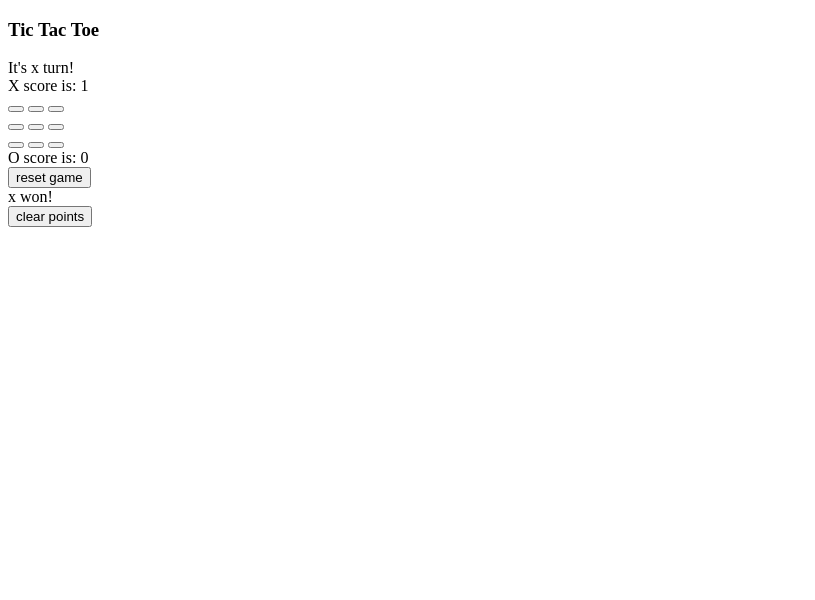
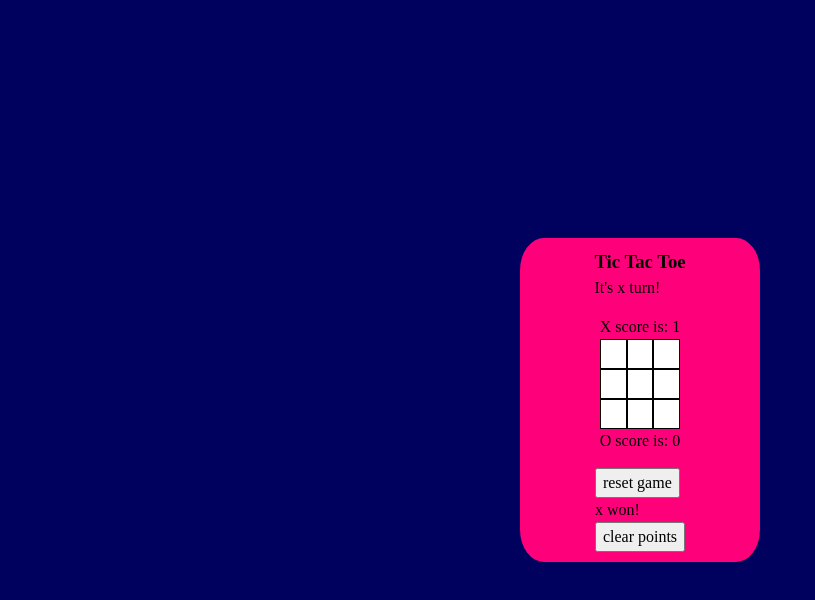
Before and after one commit to creespie/tictactoe-top, a plain HTML site: page index.html in a window 1280 px wide. Shown: the whole page, without its empty margins (0-815 px from the left). Drawn offline with Linux system fonts and the light colour scheme.

Commit message:
create base html style

```diff
--- a/index.html
+++ b/index.html
@@ -4,6 +4,7 @@
     <meta charset="UTF-8">
     <meta name="viewport" content="width=device-width, initial-scale=1.0">
     <title>Tic Tac Toe</title>
+    <link rel="stylesheet" href="style.css">
 </head>
 <body>
     <div class="main">
@@ -11,28 +12,22 @@
             <h3>Tic Tac Toe</h3>
             <div class="turnDisplay">It's x turn!</div>
         </div>
-        <div>
+        <div class="center">
             <div class="scoreX">X score is: 1</div>
             <div class="table">
-                <div class="row">
                 <button class="rowA" id="1a"></button>
                 <button class="rowA" id="2a"></button>
                 <button class="rowA" id="3a"></button>
-                </div>
-                <div class="row">
                 <button class="rowB" id="1b"></button>
                 <button class="rowB" id="2b"></button>
                 <button class="rowB" id="3b"></button>
-                </div>
-                <div class="row">
                 <button class="rowC" id="1c"></button>
                 <button class="rowC" id="2c"></button>
                 <button class="rowC" id="3c"></button>
             </div>
-            </div>
             <div class="scoreO"> O score is: 0</div>
         </div>
-        <div>
+        <div class="bottom">
             <button class="reset">reset game</button>
             <div class="winner">
                 x won!
--- a/style.css
+++ b/style.css
@@ -0,0 +1,90 @@
+/* 1. Use a more-intuitive box-sizing model */
+*, *::before, *::after {
+    box-sizing: border-box;
+  }
+
+  /* 2. Remove default margin */
+  * {
+    margin: 0px;
+  }
+
+  body {
+    /* 3. Add accessible line-height */
+    line-height: 1.5;
+    /* 4. Improve text rendering */
+    -webkit-font-smoothing: antialiased;
+  }
+
+  /* 5. Improve media defaults */
+  img, picture, video, canvas, svg {
+    display: block;
+    max-width: 100%;
+  }
+
+  /* 6. Inherit fonts for form controls */
+  input, button, textarea, select {
+    font: inherit;
+  }
+
+  /* 7. Avoid text overflows */
+  p, h1, h2, h3, h4, h5, h6 {
+    overflow-wrap: break-word;
+  }
+
+  /* 8. Improve line wrapping */
+  p {
+    text-wrap: pretty;
+  }
+  h1, h2, h3, h4, h5, h6 {
+    text-wrap: balance;
+  }
+
+  /*
+    9. Create a root stacking context
+  */
+  #root, #__next {
+    isolation: isolate;
+  }
+
+/* tic tac toe style
+*/
+
+html, body{
+    min-height: 100vh;
+    min-width: 100vh;
+    background-color: rgb(0, 0, 95);
+    display: flex;
+    align-items: center;
+    justify-content: center;
+}
+
+.main{
+    background-color: rgb(255, 0, 123);
+    height: 80%;
+    min-width: 30%;
+    max-width: 60%;
+    border: 10px;
+    border-radius: 10%;
+    padding: 10px;
+    display: flex;
+    flex-direction: column;
+    justify-content: center;
+    align-items: center;
+    gap: 15px;
+
+}
+
+.table{
+    display: grid;
+   grid-template-columns: 1fr 1fr 1fr;
+    grid-template-rows: 1fr 1fr 1fr;
+}
+
+.table > button {
+    background-color: white;
+	border: 1px;
+    border-style: solid;
+	padding: 0;
+    height: 30px;
+
+}
```
Lines whose indentation alone changed are shown as unchanged.
